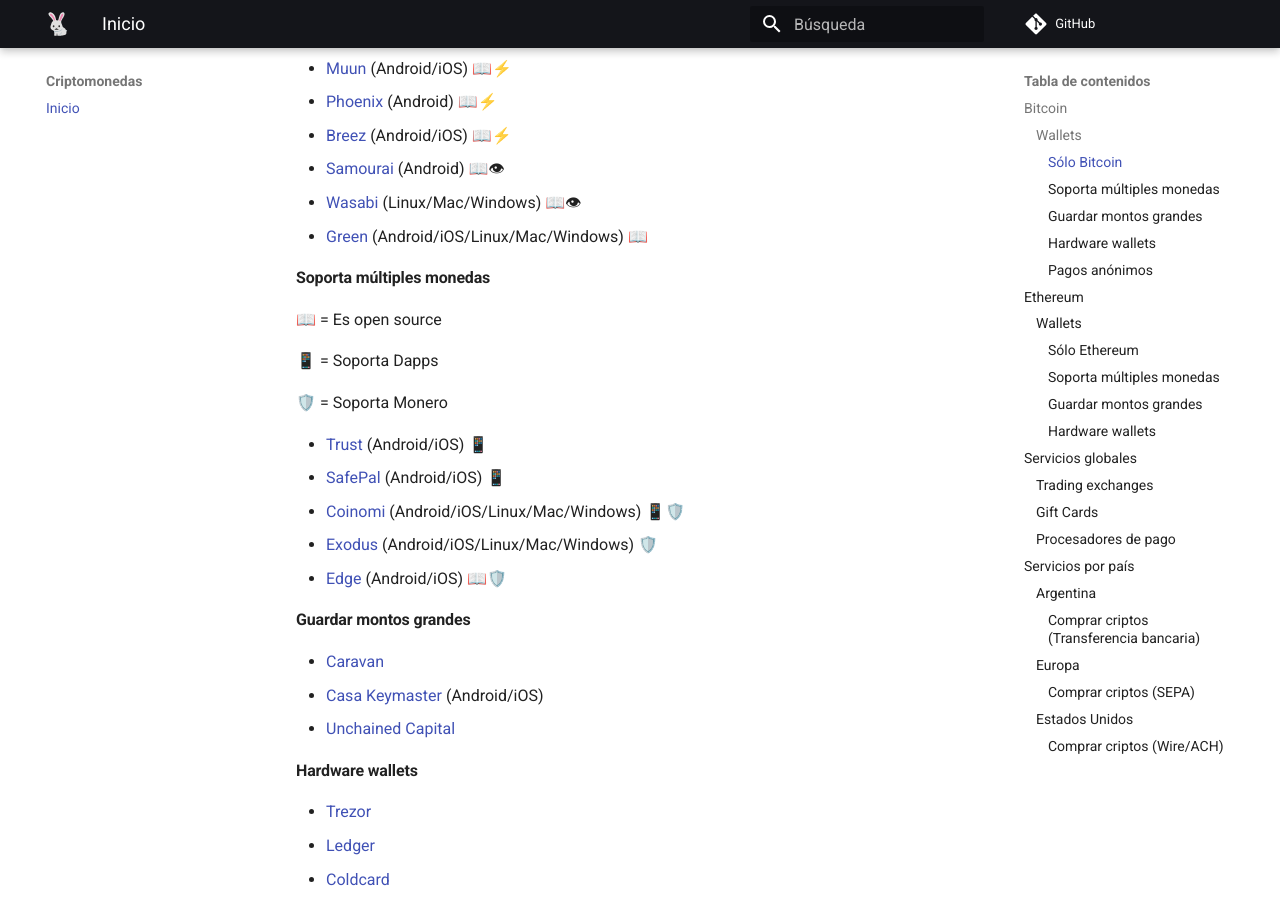
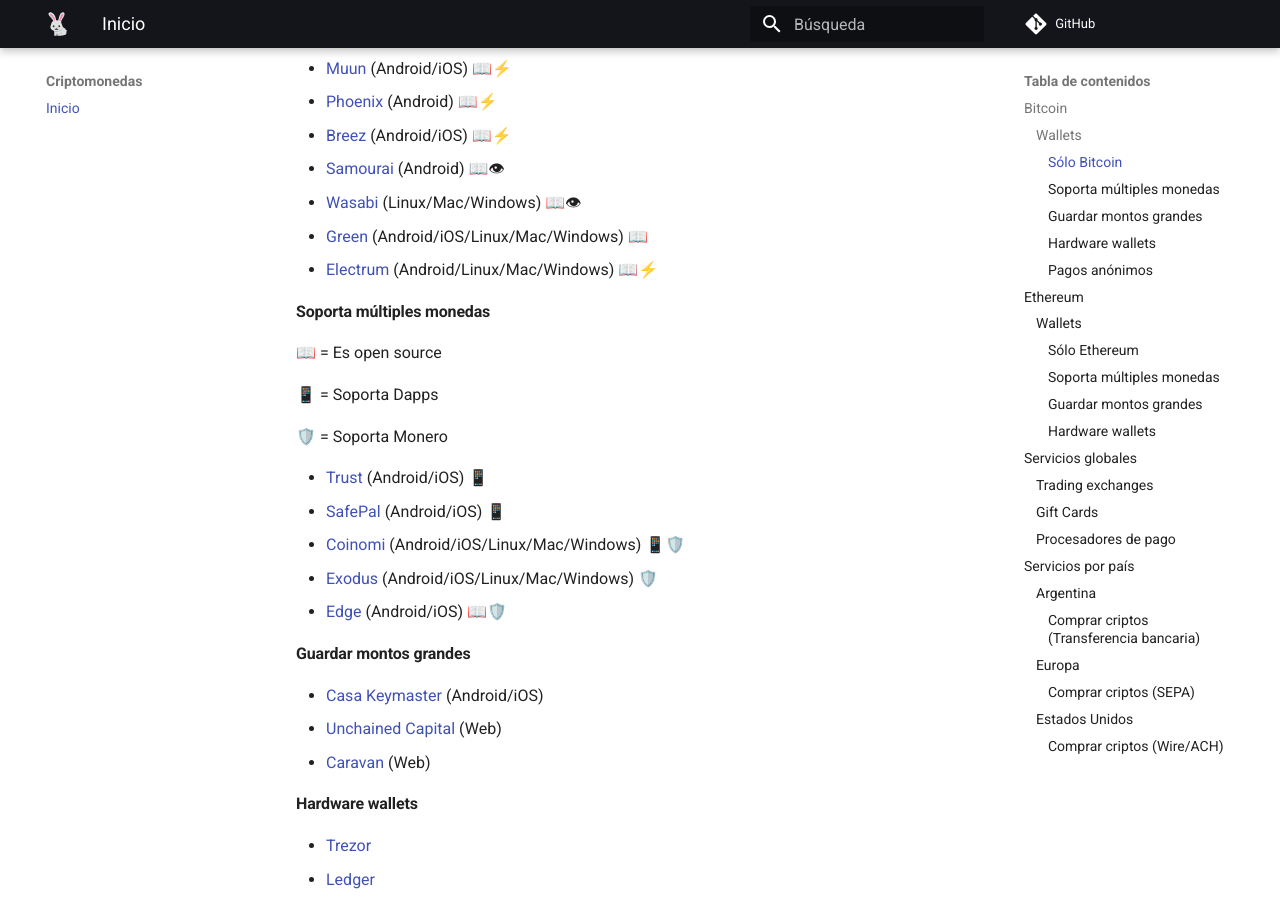
Before and after one commit to anomalouscode/wiki, an MkDocs documentation site: the page built from docs/criptomonedas/index.md, in a window 1280 px wide and 900 px high, scrolled down 477 px. Built offline with MkDocs 1.6.1 and Material for MkDocs 9.7.7, drawn with Linux system fonts in a browser that asks for light colours; comment, search, counter and statistics services are not loaded; some of the changed text lies outside the part shown.

Commit message:
Update index.md

```diff
--- a/docs/criptomonedas/index.md
+++ b/docs/criptomonedas/index.md
@@ -24,6 +24,7 @@
 - [Samourai](https://samouraiwallet.com/) (Android) 📖👁
 - [Wasabi](https://www.wasabiwallet.io/) (Linux/Mac/Windows) 📖👁
 - [Green](https://blockstream.com/green/) (Android/iOS/Linux/Mac/Windows) 📖
+- [Electrum](https://electrum.org/) (Android/Linux/Mac/Windows) 📖⚡
 
 #### Soporta múltiples monedas
 
@@ -41,9 +42,9 @@
 
 #### Guardar montos grandes
 
-- [Caravan](https://unchained-capital.github.io/caravan)
 - [Casa Keymaster](https://keys.casa/keymaster/) (Android/iOS)
-- [Unchained Capital](https://unchained-capital.com/vaults/)
+- [Unchained Capital](https://unchained-capital.com/vaults/) (Web)
+- [Caravan](https://unchained-capital.github.io/caravan/) (Web)
 
 #### Hardware wallets
 
@@ -74,7 +75,6 @@
 
 #### Soporta múltiples monedas
 
-
 📖 = Es open source
 
 📱 = Soporta Dapps
@@ -89,7 +89,7 @@
 
 #### Guardar montos grandes
 
-- [Gnosis Safe](https://gnosis-safe.io/)
+- [Gnosis Safe](https://gnosis-safe.io/) (Web/Android/iOS/Linux/Mac/Windows)
 
 #### Hardware wallets
 
```
